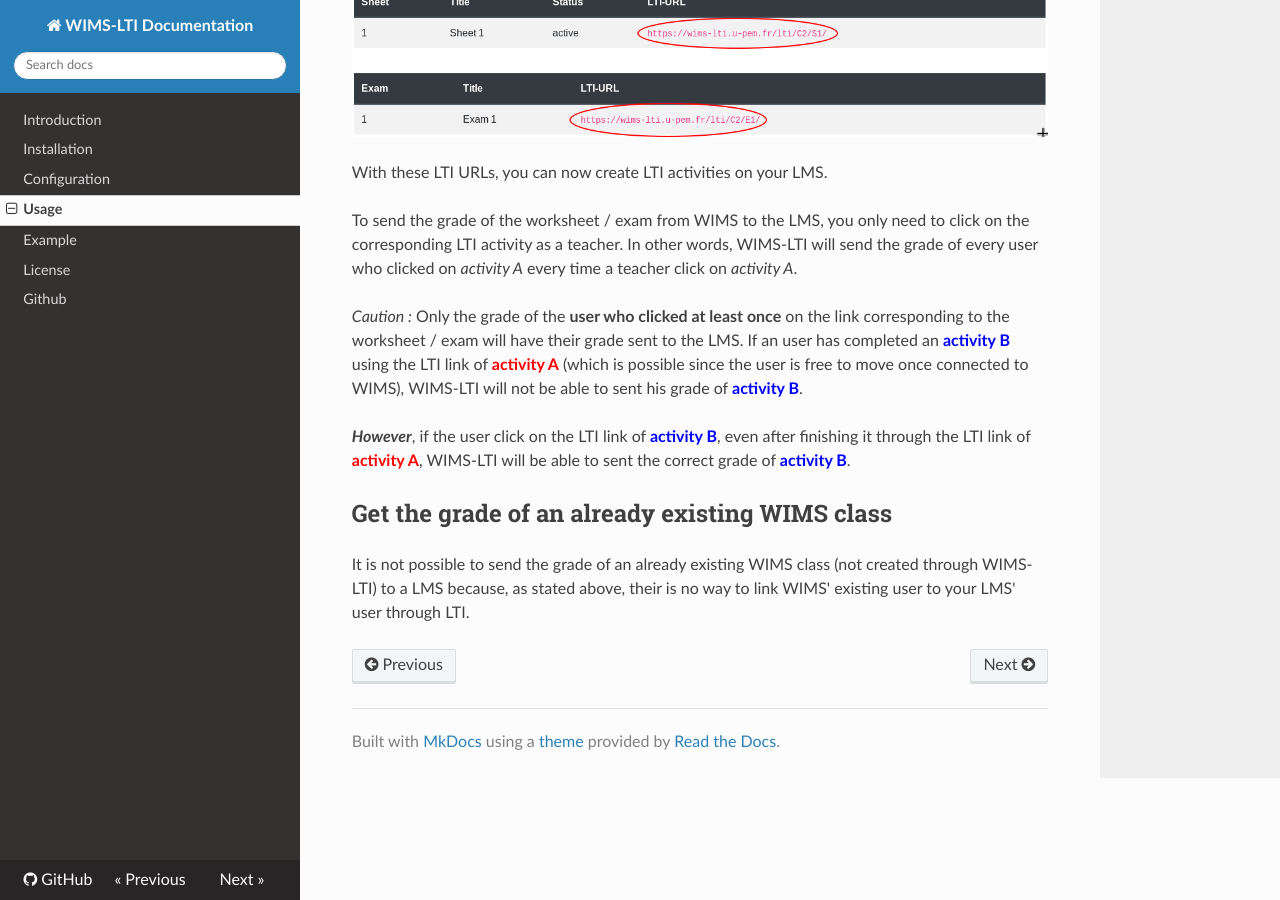
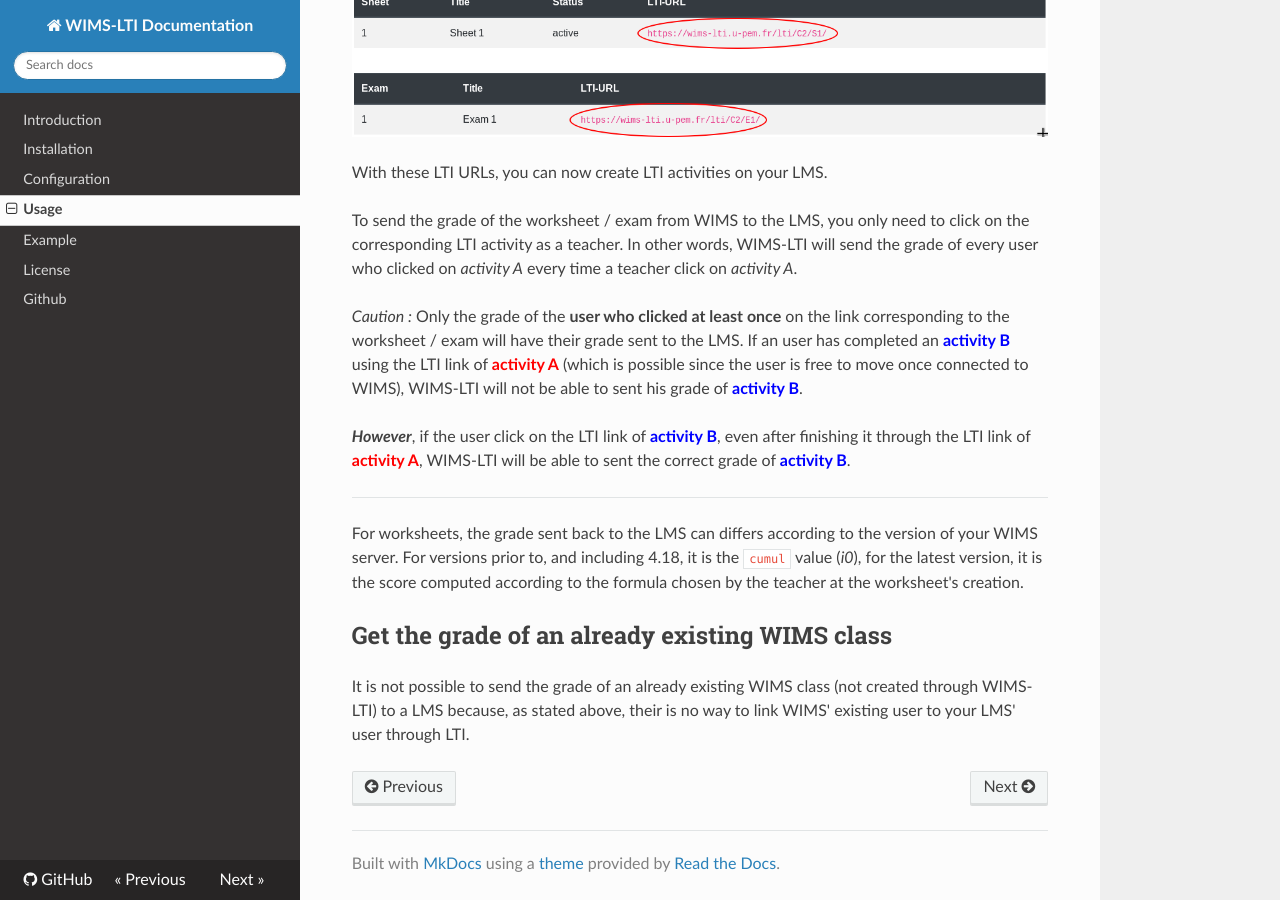
Before and after one commit to PremierLangage/wims-lti, an MkDocs documentation site: the page built from docs/usage.md, in a window 1280 px wide and 900 px high, scrolled down 2512 px. Built offline with MkDocs 1.6.1, drawn with Linux system fonts in a browser that asks for light colours; nearby versions of some CDN libraries.

Commit message:
Update usage.md

```diff
--- a/docs/usage.md
+++ b/docs/usage.md
@@ -109,6 +109,12 @@
 even after finishing it through the LTI link of <font color='red'>**activity A**</font>,
 WIMS-LTI will be able to sent the correct grade of <font color='blue'>**activity B**</font>.
 
+___
+
+For worksheets, the grade sent back to the LMS can differs according to the version of your WIMS server. For versions
+prior to, and including 4.18, it is the `cumul` value (*i0*), for the latest version, it is the score computed according
+to the formula chosen by the teacher at the worksheet's creation.
+
 
 ## Get the grade of an already existing WIMS class
 
```
